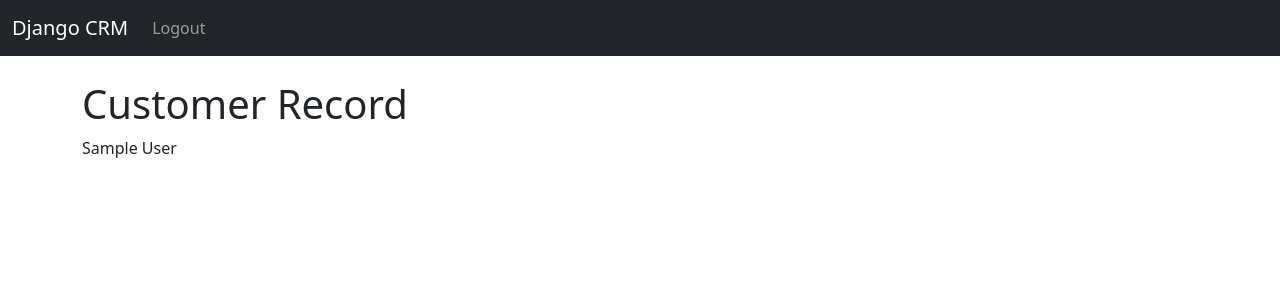
After one commit to jalepino1/Django-CRM, a Django app: page /record/1 in a window 1280 px wide. The commit adds this page. Shown: the top 300 px of the page. Run offline with Django 5.2, Linux system fonts and the light colour scheme; a user stored in the database is signed in; tables that the repository leaves empty hold one stand-in row (values such as "Sample post"); some libraries are stand-ins or nearby versions.

Commit message:
record selection added

```diff
--- a/website/templates/home.html
+++ b/website/templates/home.html
@@ -33,7 +33,7 @@
         <td>{{ record.state }}</td>
         <td>{{ record.zipcode }}</td>
         <td>{{ record.created_at }}</td>
-        <td>{{ record.id }}</td>
+        <td><a href="{% url 'record' record.id %}">{{ record.id }}</a></td>
       <tr>
   {% endfor %}
 {% endif %}
@@ -49,6 +49,7 @@
     <br>
     <br>
     <br>
+    <div class="col-md-6 offset-md-3">
     <h1>Login</h1>
     <br> <!-- This line breaks put space in between login and our login box -->
     <form method="POST" action="{% url 'home' %}">
@@ -68,7 +69,7 @@
             <button type="submit" class="btn btn-secondary">Login</button>
           </form>
     </form>
-
+  </div>
 
 {% endif %}
 
--- /dev/null
+++ b/website/templates/record.html
@@ -0,0 +1,8 @@
+{%extends 'base.html'%}
+
+{% block content %}
+
+<h1> Customer Record </h1>
+
+{{customer_record}}
+{% endblock%}
--- a/website/urls.py
+++ b/website/urls.py
@@ -6,5 +6,6 @@ urlpatterns = [
     path('', views.home, name='home'),
     #path('login/', views.login_user, name='login'),
     path('logout/', views.logout_user, name='logout'),
-    path('register/', views.register_user, name='register' )
+    path('register/', views.register_user, name='register' ),
+    path('record/<int:pk>', views.customer_record, name='record' )
 ]
--- a/website/views.py
+++ b/website/views.py
@@ -50,4 +50,13 @@ def register_user(request):
         form = SignUpForm()
         return render(request, 'register.html', {'form' : form })
 
-    return render(request, 'register.html', {'form' : form })
+    return render(request, 'register.html')
+
+
+def customer_record(request, pk):
+    if request.user.is_authenticated:
+        customer_record = Record.objects.get(id=pk)
+        return render(request, 'record.html', {'customer_record' : customer_record })
+    else:
+        messages.success(request, "User not logged in.")
+        return redirect('home')
```
